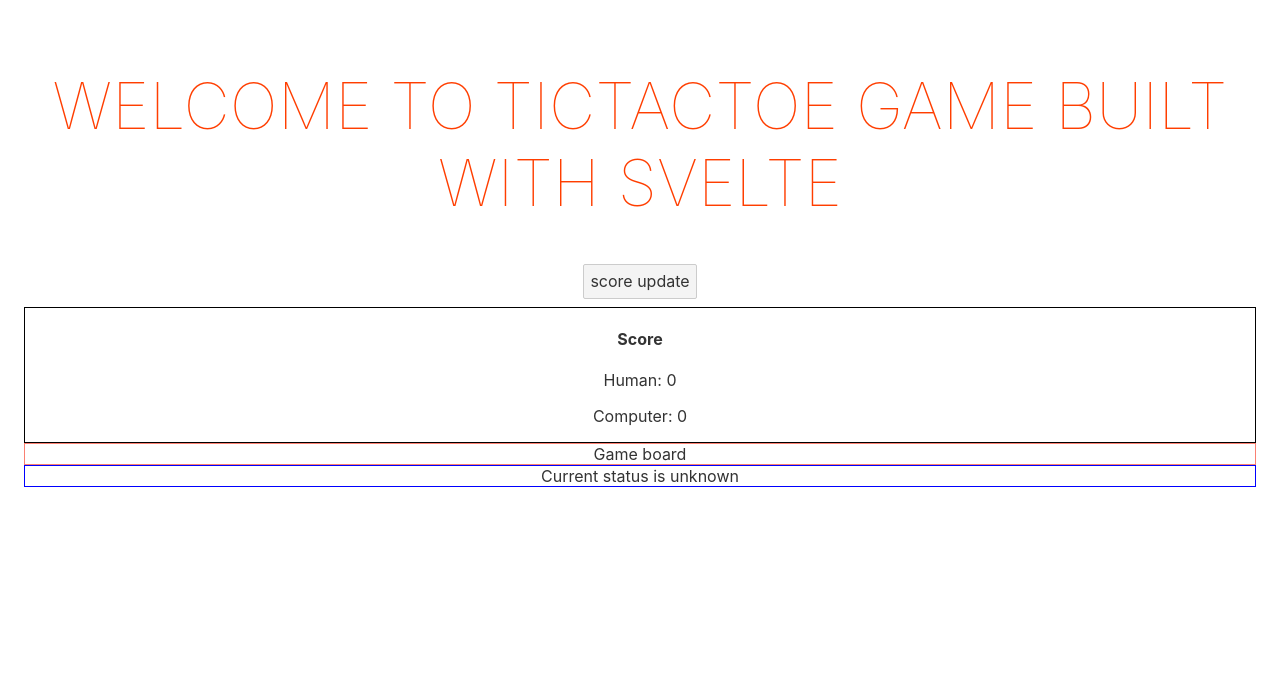
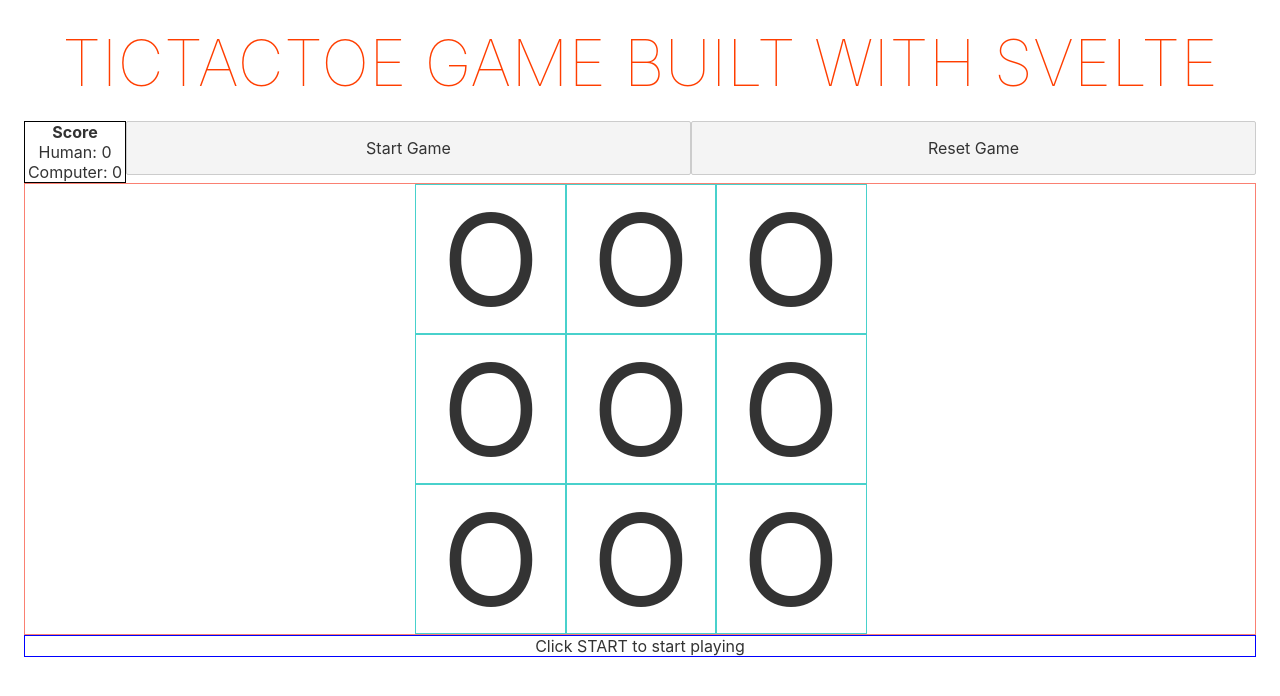
Before and after one commit to vaidotasp/svelte-ttt, a Svelte app: page / in a window 1280 px wide. Shown: the top 696 px of the page. Built offline with nearby package versions, Linux system fonts and the light colour scheme.

Commit message:
gameboard

```diff
--- a/src/App.svelte
+++ b/src/App.svelte
@@ -1,22 +1,37 @@
 <script lang="ts">
-	import {score} from './stores'
+    import {score} from './stores'
     import Score from './Score.svelte'
     import GameBoard from './GameBoard.svelte'
     import StatusBar from './StatusBar.svelte'
 
     function updater(){
-        console.log('updater');
         score.updateScore("human", 5);
     }
 
+    function initGame(){
+        console.log('game init');
+    }
+
 </script>
+
+<main>
+    <h1>TicTacToe game built with Svelte</h1>
+    <div class="top-bar">
+        <Score />
+        <button on:click={initGame}>Start Game</button>
+        <button on:click={initGame}>Reset Game</button>
+    </div>
+    <GameBoard />
+    <StatusBar />
+</main>
 
 <style>
     main {
         text-align: center;
         padding: 1em;
-        max-width: 240px;
-        margin: 0 auto;
+        /* display: grid; */
+        /* grid-template-columns: 1fr; */
+        /* justify-items: center; */
     }
 
     h1 {
@@ -24,19 +39,15 @@
         text-transform: uppercase;
         font-size: 4em;
         font-weight: 100;
+        padding:0;
+        margin:0;
+        margin-bottom: 20px;
     }
 
-    @media (min-width: 640px) {
-        main {
-            max-width: none;
-        }
+    .top-bar {
+        display: grid;
+        grid-template-columns: auto 1fr 1fr;
+        justify-content: center;
     }
+
 </style>
-
-<main>
-    <h1>Welcome to TicTacToe game built with Svelte</h1>
-    <button on:click={()=>updater()}>score update</button>
-    <Score />
-    <GameBoard />
-    <StatusBar />
-</main>
--- /dev/null
+++ b/src/Cell.svelte
@@ -0,0 +1,13 @@
+<div class="cell">o</div>
+
+<style>
+    .cell {
+        border: 1px solid mediumturquoise;
+        text-transform:uppercase;
+        width:100%;
+        font-size: 8rem;
+        display: flex;
+        align-items: center;
+        justify-content: center;
+    }
+</style>
--- a/src/GameBoard.svelte
+++ b/src/GameBoard.svelte
@@ -1,9 +1,35 @@
+<script lang="ts">
+    import Cell from './Cell.svelte'
+    const winningCombinations: Readonly<number[][]> = [
+        [0, 1, 2],
+        [3, 4, 5],
+        [6, 7, 8],
+        [0, 3, 6],
+        [1, 4, 7],
+        [2, 5, 8],
+        [0, 4, 8],
+        [2, 4, 6]
+    ];
+    let boardState = new Array(9).fill(null);
+    let currentTurn: undefined | 'computer' | 'human' = undefined
+    type Symbols = null | 'x' | 'o'
+    let symbols: { human: Symbols, computer: Symbols } = { human: null, computer: null }
+    let gameState: 'running' | 'done' | 'idle' = 'idle';
+    console.log('boardState', boardState)
+    console.log('currentTurn', currentTurn)
+</script>
 <div class="gameboard">
-    Game board
+    {#each boardState as cell }
+        <Cell />
+    {/each}
 </div>
 
 <style>
     .gameboard{
-        border: 1px solid salmon
+        border: 1px solid salmon;
+        display: grid;
+        justify-content: center;
+        grid-template-columns: 150px 150px 150px;
+        grid-template-rows: 150px 150px 150px;
     }
 </style>
--- a/src/Score.svelte
+++ b/src/Score.svelte
@@ -1,17 +1,23 @@
 <script lang="ts">
-    import type { ScoreType } from './types/app.type';
-	import { score } from './stores'
+    import { score } from './stores'
     console.log(score)
 </script>
 
 <div class="score">
     <h4>Score</h4>
-    <p>Human: {$score.human}</p>
-    <p>Computer: {$score.computer}</p>
+    <div>
+        <p>Human: {$score.human}</p>
+        <p>Computer: {$score.computer}</p>
+    </div>
 </div>
 
 <style>
+    p, h4 {
+        padding:0;
+        margin:0;
+    }
     .score {
         border: 1px solid black;
+        width: 100px;
     }
 </style>
--- a/src/StatusBar.svelte
+++ b/src/StatusBar.svelte
@@ -1,7 +1,12 @@
+<script lang="ts">
+    import {message} from './stores'
+
+</script>
+
 <style>
     .status {
         border: 1px solid blue;
     }
 </style>
 
-<div class="status">Current status is unknown</div>
+<div class="status">{$message}</div>
--- a/src/stores.ts
+++ b/src/stores.ts
@@ -2,8 +2,6 @@
 import type { Writable } from 'svelte/store'
 import type { ScoreType } from './types/app.type'
 import { subscribe } from 'svelte/internal'
-
-// export const score: Writable<ScoreType> = writable(initialScoreVal)
 
 function createScore() {
     const initialScoreVal: ScoreType = { human: 0, computer: 0 }
@@ -25,3 +23,17 @@
 }
 
 export const score = createScore()
+
+function createMessage() {
+    const defaultMessage = "Click START to start playing"
+    const { subscribe, set, update } = writable(defaultMessage)
+
+    return {
+        subscribe,
+        updateMessage: (newMsg) => update(v => v = newMsg),
+        reset: () => set(defaultMessage),
+    }
+
+}
+
+export const message = createMessage()
```
